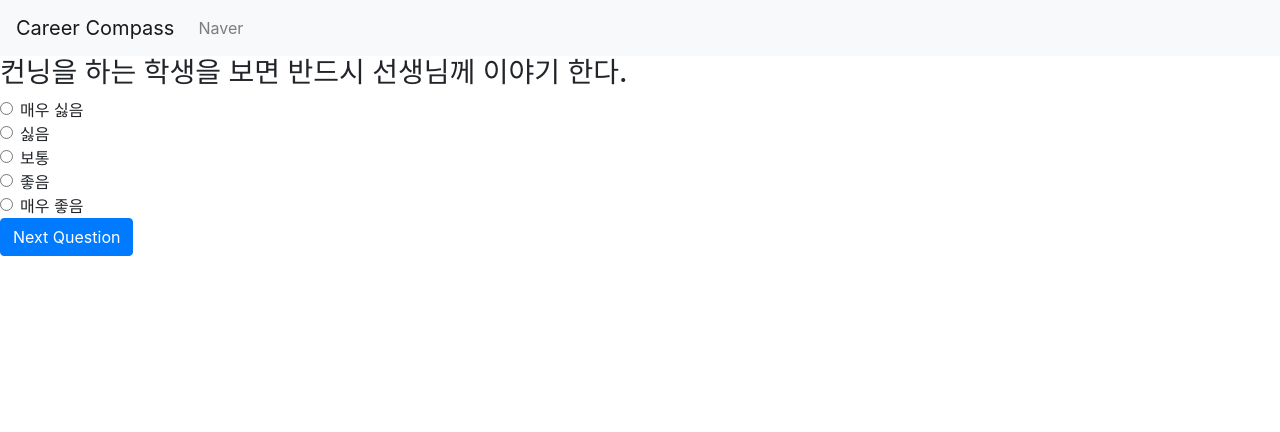
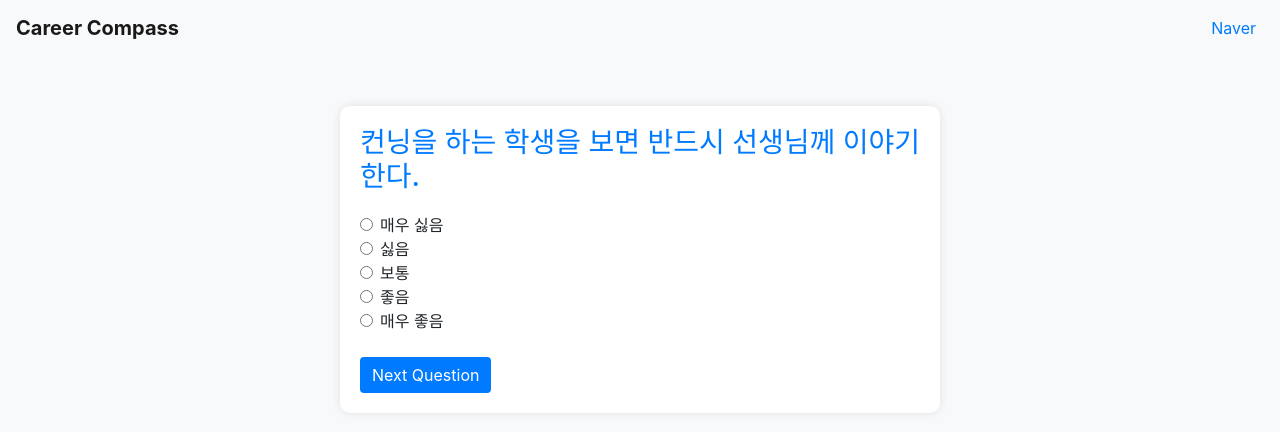
Before and after one commit to Ruby-Enthusiast/hack, a Django app: page /polls/1/ in a window 1280 px wide. Shown: the top 432 px of the page. Run offline with Django 4.2, Linux system fonts and the light colour scheme; data comes from the database, SQL or seed files in the repository; both versions use the stored data as it was after the commit.

Commit message:
Hackathon Frontend

```diff
--- a/templates/index.html
+++ b/templates/index.html
@@ -1,5 +1,3 @@
-<!-- polls/templates/polls/index.html -->
-
 <!DOCTYPE html>
 <html lang="en">
 <head>
@@ -8,17 +6,64 @@
     <title>CS</title>
     <!-- Bootstrap CSS -->
     <link rel="stylesheet" href="https://cdn.jsdelivr.net/npm/bootstrap@4.4.1/dist/css/bootstrap.min.css" integrity="sha384-Vkoo8x4CGsO3+Hhxv8T/Q5PaXtkKtu6ug5TOeNV6gBiFeWPGFN9MuhOf23Q9Ifjh" crossorigin="anonymous">
+    <style>
+        body {
+            background-color: #f8f9fa;
+        }
+        .navbar {
+            background-color: #007bff;
+        }
+        .navbar-brand {
+            color: #ffffff;
+            font-weight: bold;
+        }
+        .navbar-nav .nav-item .nav-link {
+            color: #007bff;
+        }
+        .form {
+            max-width: 600px;
+            margin: 50px auto;
+            background-color: #ffffff;
+            padding: 20px;
+            border-radius: 10px;
+            box-shadow: 0 0 10px rgba(0, 0, 0, 0.1);
+        }
+        h3 {
+            margin-bottom: 20px;
+            color: #007bff;
+        }
+        .form-check-input {
+            margin-right: 10px;
+        }
+        button.btn-primary {
+            background-color: #007bff;
+            border: none;
+        }
+
+        button.btn-primary:hover {
+            background-color: #0056b3;
+        }
+
+        a.btn-secondary {
+            background-color: #6c757d;
+            border: none;
+        }
+
+        a.btn-secondary:hover {
+            background-color: #545b62;
+        }
+    </style>
 </head>
 <body>
 
 <nav class="navbar navbar-expand-lg navbar-light bg-light">
-    <a class="navbar-brand" href="/polls/1">Career Compass</a>
+    <a class="navbar-brand" href="/">Career Compass</a>
     <button class="navbar-toggler" type="button" data-toggle="collapse" data-target="#navbarSupportedContent" aria-controls="navbarSupportedContent" aria-expanded="false" aria-label="Toggle navigation">
       <span class="navbar-toggler-icon"></span>
     </button>
 
     <div class="collapse navbar-collapse" id="navbarSupportedContent">
-      <ul class="navbar-nav mr-auto">
+      <ul class="navbar-nav ml-auto">
         <li class="nav-item">
           <a class="nav-link" href="https://www.naver.com">Naver</a>
         </li>
@@ -26,9 +71,8 @@
     </div>
 </nav>
 
-<!-- polls/templates/polls/index.html -->
-
-<form method="post" class="form">
+<div class="form">
+    <form method="post">
         {% csrf_token %}
         <h3>{{ question.question_text }}</h3>
 
@@ -60,18 +104,16 @@
             <input class="form-check-input" type="radio" name="question_{{ question_id }}" value="5" id="choice5" required>
             <label class="form-check-label" for="choice5">매우 좋음</label>
         </div>
-
+        <br>
+        <div class="d-flex justify-content-between">
             <button type="submit" class="btn btn-primary">Next Question</button>
-</form>
-
             {% if question_id > 1 %}
                 <a href="{% url 'polls:poll' question_id=question_id|add:'-1' %}" class="btn btn-secondary">Prev Question</a>
             {% endif %}
+        </div>
+    </form>
+</div>
+
 
 <!-- Bootstrap JS and jQuery inclusion -->
-<script src="https://code.jquery.com/jquery-3.4.1.slim.min.js" integrity="sha384-J6qa4849blE2+poT4WnyKhv5vZF5SrPo0iEjwBvKU7imGFAV0wwj1yYfoRSJoZ+n" crossorigin="anonymous"></script>
-<script src="https://cdn.jsdelivr.net/npm/popper.js@1.16.0/dist/umd/popper.min.js" integrity="sha384-Q6E9RHvbIyZFJoft+2mJbHaEWldlvI9IOYy5n3zV9zzTtmI3UksdQRVvoxMfooAo" crossorigin="anonymous"></script>
-<script src="https://cdn.jsdelivr.net/npm/bootstrap@4.4.1/dist/js/bootstrap.min.js" integrity="sha384-wfSDF2E50Y2D1uUdj0O3uMBJnjuUD4Ih7YwaYd1iqfktj0Uod8GCExl3Og8ifwB6" crossorigin="anonymous"></script>
-
-</body>
-</html>
+<script src="https://code.jquery.com/jquery-3.4.1.slim.min.js" integrity="sha384-J6qa4849blE2+poT4WnyKhv5vZF5SrPo0iEjwBvKU7imGFAV0wwj1
```
Also changed, not shown: db.sqlite3. Lines whose indentation alone changed are shown as unchanged.
